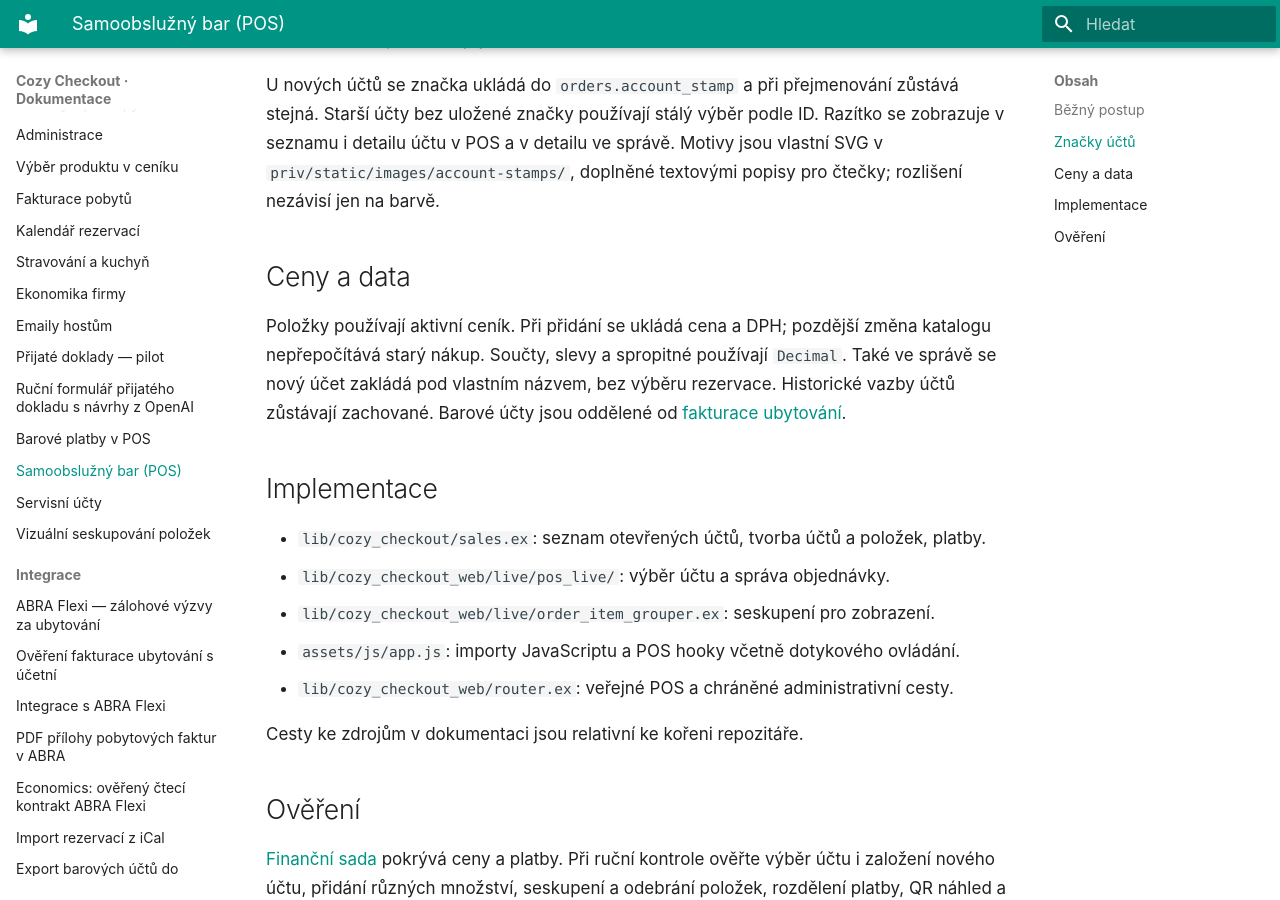
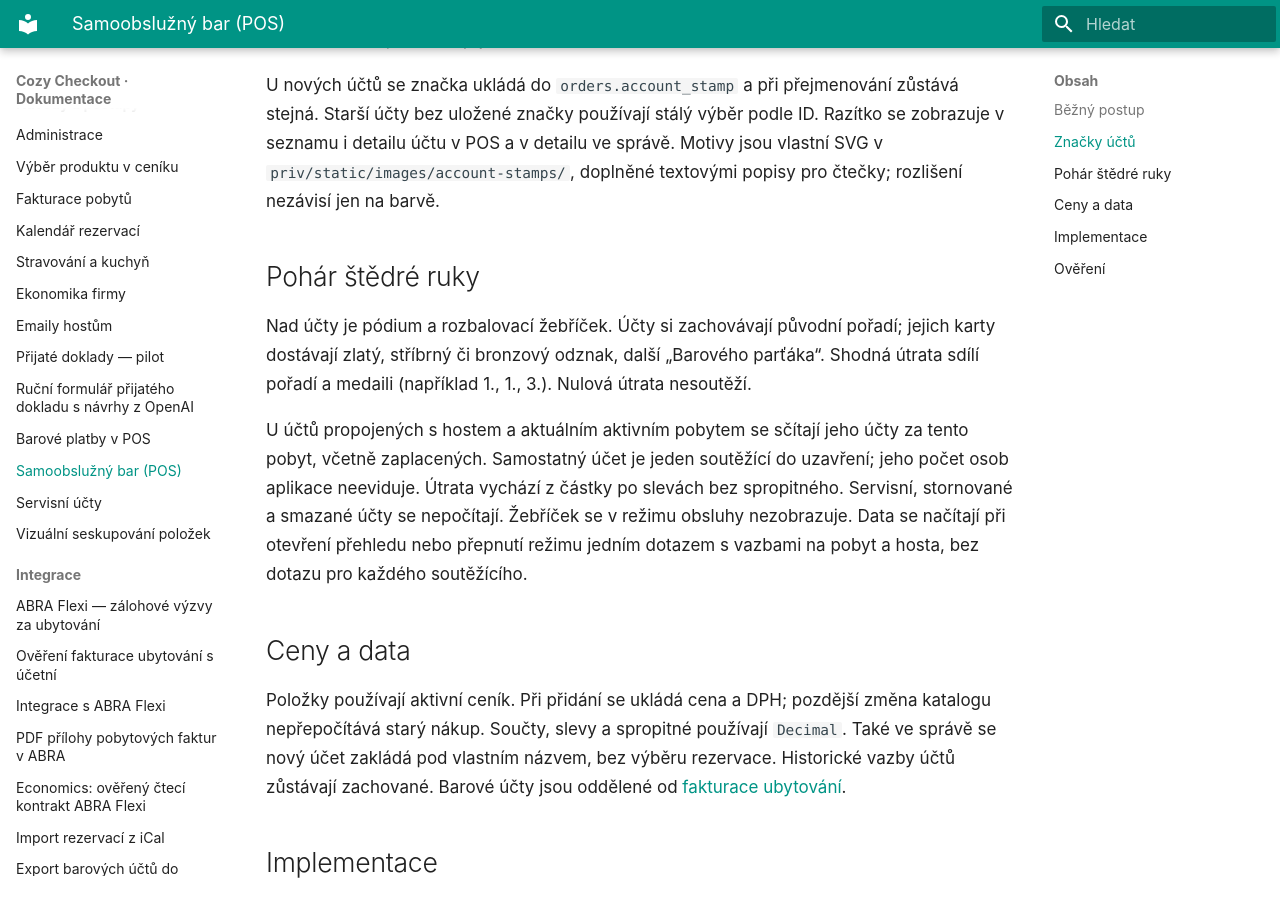
Before and after one commit to michalhorcic/cozy-checkout, an MkDocs documentation site: the page built from docs/features/POS_SYSTEM.md, in a window 1280 px wide and 900 px high, scrolled down 924 px. Built offline with MkDocs 1.6.1 and Material for MkDocs 9.7.7, drawn with Linux system fonts in a browser that asks for light colours.

Commit message:
Add playful personal bar spending podium and account badges

```diff
--- a/docs/features/POS_SYSTEM.md
+++ b/docs/features/POS_SYSTEM.md
@@ -33,6 +33,19 @@ Razítko se zobrazuje v seznamu i detailu účtu v POS a v detailu ve správě.
 Motivy jsou vlastní SVG v `priv/static/images/account-stamps/`, doplněné textovými
 popisy pro čtečky; rozlišení nezávisí jen na barvě.
 
+## Pohár štědré ruky
+
+Nad účty je pódium a rozbalovací žebříček. Účty si zachovávají původní pořadí;
+jejich karty dostávají zlatý, stříbrný či bronzový odznak, další „Barového parťáka“.
+Shodná útrata sdílí pořadí a medaili (například 1., 1., 3.). Nulová útrata nesoutěží.
+
+U účtů propojených s hostem a aktuálním aktivním pobytem se sčítají jeho účty
+za tento pobyt, včetně zaplacených. Samostatný účet je jeden soutěžící do uzavření;
+jeho počet osob aplikace neeviduje. Útrata vychází z částky po slevách bez spropitného.
+Servisní, stornované a smazané účty se nepočítají. Žebříček se v režimu obsluhy
+nezobrazuje. Data se načítají při otevření přehledu nebo přepnutí režimu jedním
+dotazem s vazbami na pobyt a hosta, bez dotazu pro každého soutěžícího.
+
 ## Ceny a data
 
 Položky používají aktivní ceník. Při přidání se ukládá cena a DPH; pozdější změna
```
Also changed, not shown: 7 other files.
